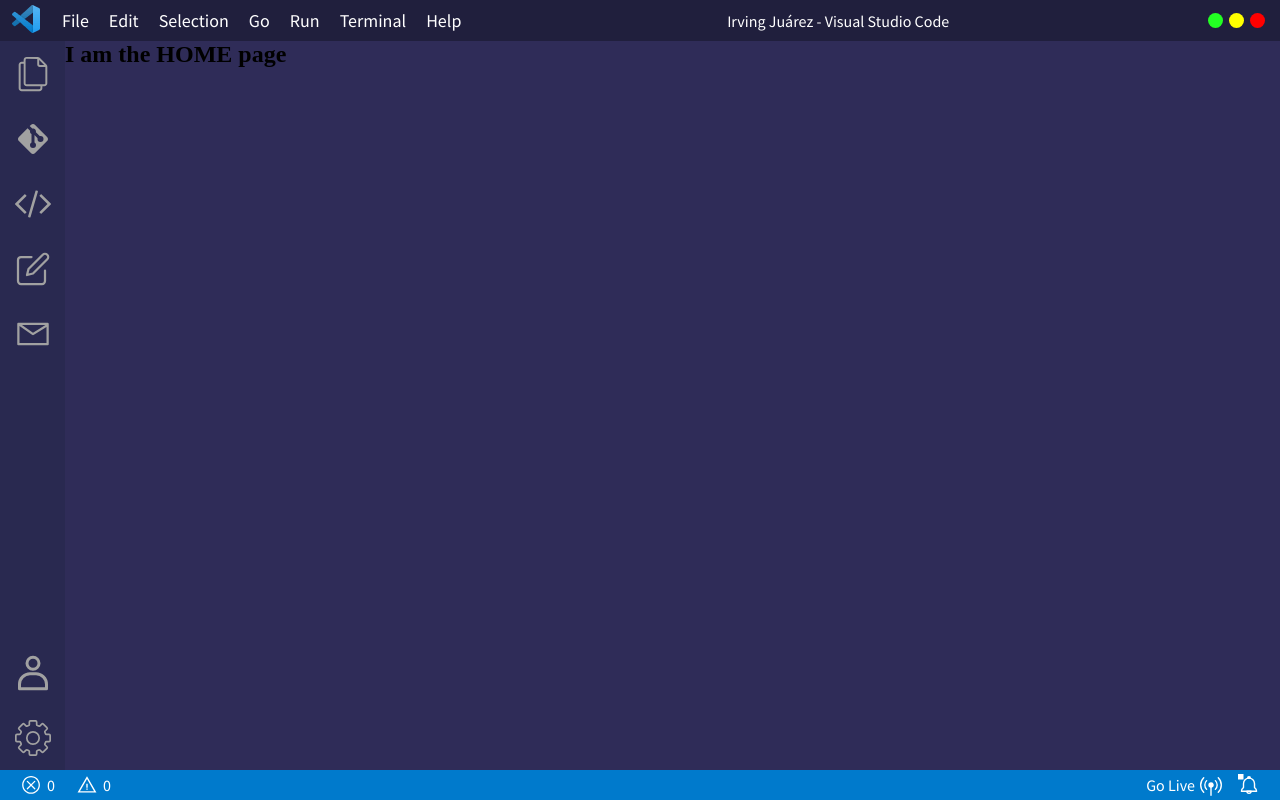
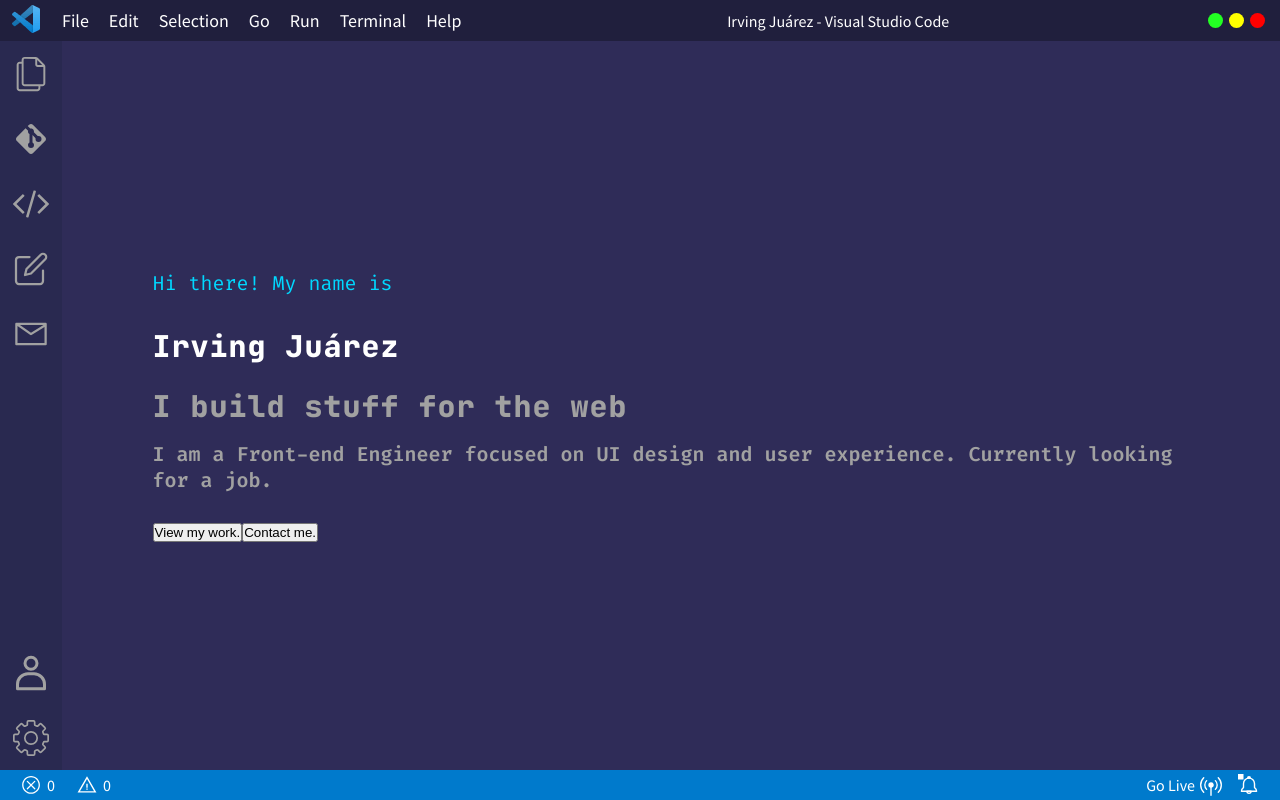
Before and after one commit to irvingvjuarez/irvingvjuarez, a React (Create React App) app: page / in a window 1280 px wide. Built offline with nearby package versions, Linux system fonts and the light colour scheme.

Commit message:
The first maquetation of the Home page

```diff
--- a/public/index.html
+++ b/public/index.html
@@ -27,7 +27,7 @@
 
     <link rel="preconnect" href="https://fonts.googleapis.com">
     <link rel="preconnect" href="https://fonts.gstatic.com" crossorigin>
-    <link href="https://fonts.googleapis.com/css2?family=Fira+Code:wght@400;600&family=JetBrains+Mono:wght@400;600&family=Source+Sans+Pro:wght@400;600&display=swap" rel="stylesheet">
+    <link href="https://fonts.googleapis.com/css2?family=Fira+Code:wght@400;600&family=JetBrains+Mono:wght@400;600;700;800;900&family=Source+Sans+Pro:wght@400;600&display=swap" rel="stylesheet">
 
     <title>React App</title>
   </head>
--- a/src/containers/Layout/Layout.scss
+++ b/src/containers/Layout/Layout.scss
@@ -87,7 +87,7 @@
   }
 
   &__page{
-    width: calc(100vw - 65px);
+    width: 100vw;
   }
 
   &__sidebar{
--- a/src/index.scss
+++ b/src/index.scss
@@ -35,5 +35,20 @@ $terceary-font: 'Fira Code', monospace;
   }
 }
 
+@mixin subtitle{
+  color: $contrast-color;
+  font-family: $terceary-font;
+  font-size: 20px;
+}
+
+@mixin title{
+  color: $default-color;
+  font-family: $primary-font;
+  font-weight: 900;
+  font-size: 30px;
+  letter-spacing: 1px;
+}
+
 @import "./containers/Layout/Layout.scss";
 @import "./components/SidebarButton/SidebarButton.scss";
+@import "./pages/Home/Home.scss";
--- a/src/pages/Home/Home.scss
+++ b/src/pages/Home/Home.scss
@@ -0,0 +1,38 @@
+.home{
+  width: 100%;
+  height: 100%;
+  display: grid;
+  place-content: center;
+
+  &__name{
+    margin-bottom: 20px;
+  }
+
+  &__content{
+    width: 90%;
+    margin: 0 auto;
+  }
+
+  &__subtitle{
+    @include subtitle;
+    display: block;
+  }
+
+  & h2{
+    @include title;
+  }
+
+  & &__brief{
+    color: $border-color;
+    margin-bottom: 15px;
+  }
+
+  & &__description{
+    @include subtitle;
+    color: $border-color;
+  }
+
+  &__subtitle, &__description{
+    margin-bottom: 30px;
+  }
+}
--- a/src/pages/Home/index.tsx
+++ b/src/pages/Home/index.tsx
@@ -1,6 +1,23 @@
 const Home: React.FC = (): JSX.Element => {
   return(
-    <h2>I am the HOME page</h2>
+    <article className="home">
+      <section className="home__content">
+        <span className="home__subtitle">Hi there! My name is</span>
+
+        <h2 className="home__name">Irving Juárez</h2>
+
+        <h2 className="home__brief">I build stuff for the web</h2>
+
+        <h3 className="home__description">
+          I am a Front-end Engineer focused on UI design and user experience. Currently looking for a job.
+        </h3>
+
+        <div>
+          <button>View my work.</button>
+          <button>Contact me.</button>
+        </div>
+      </section>
+    </article>
   )
 }
 
```
